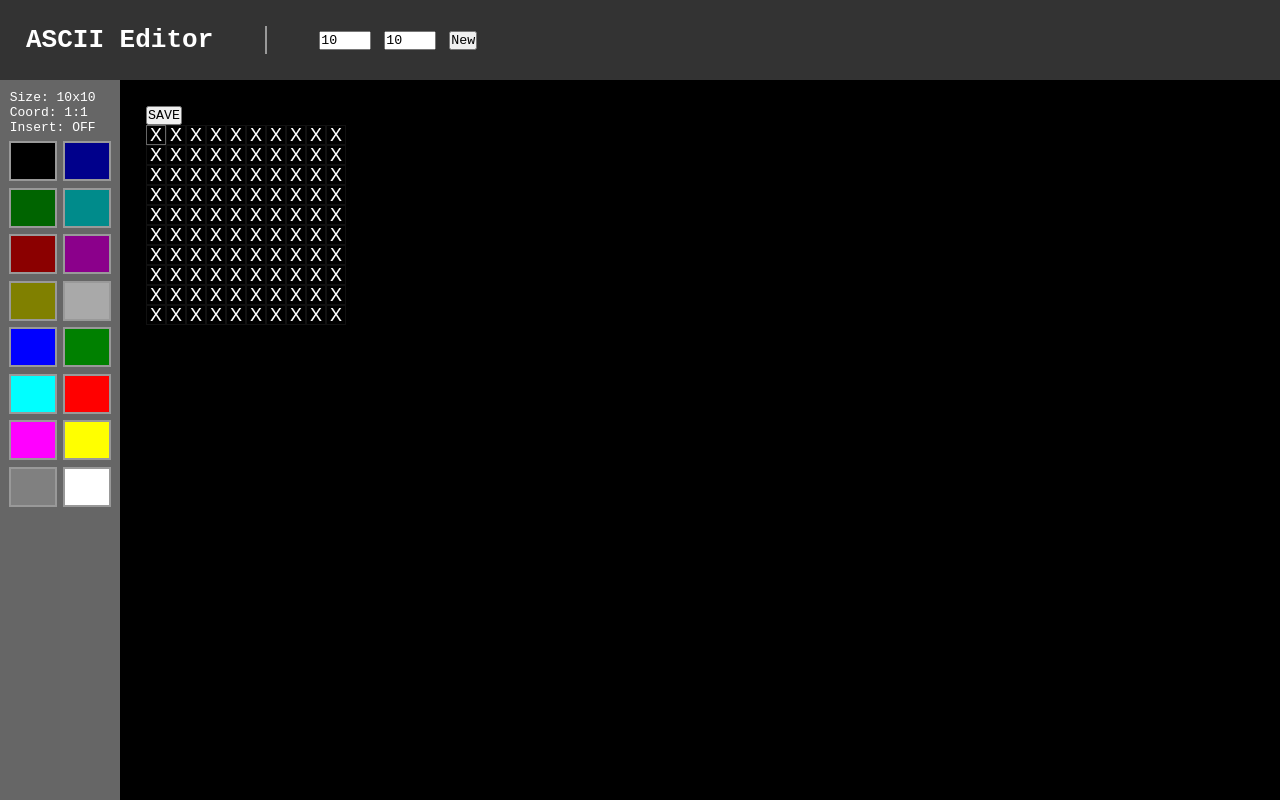
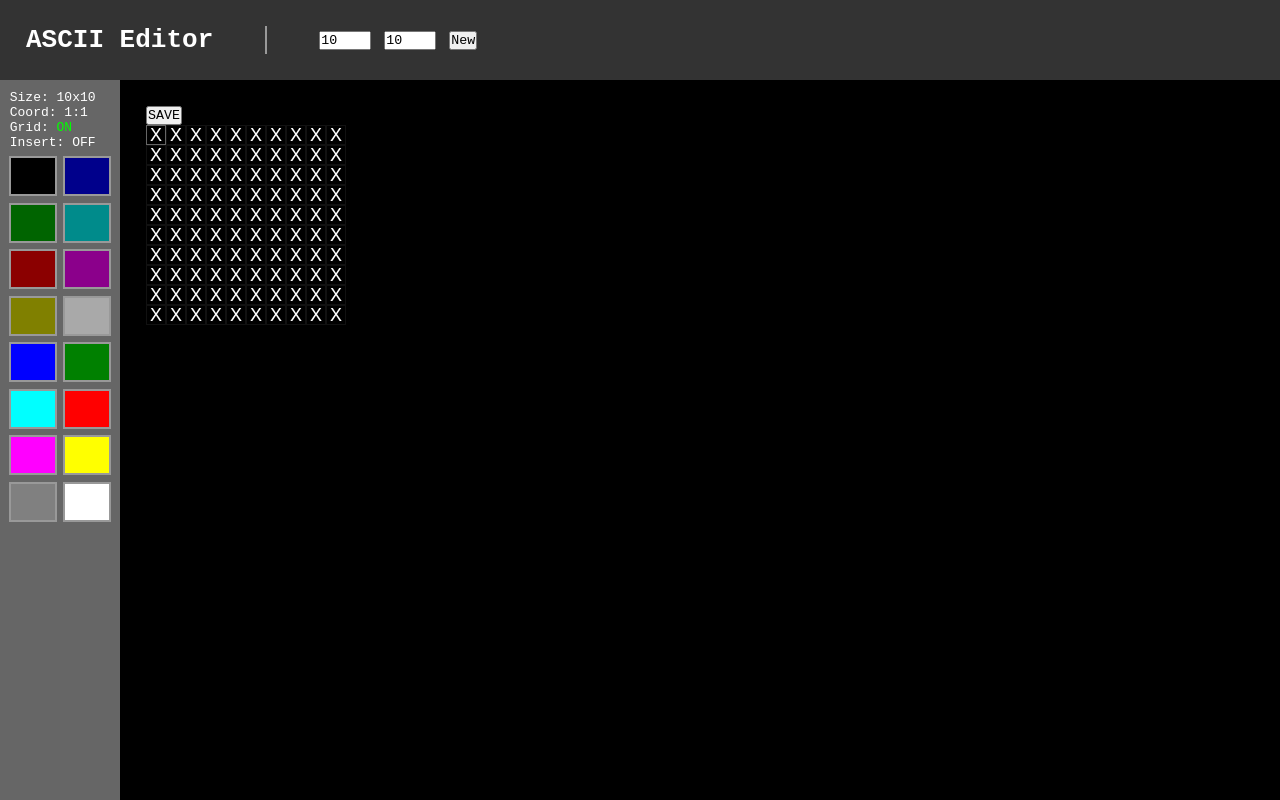
Before and after one commit to VeroLom/ascii-edit, a React (Create React App) app: page / in a window 1280 px wide. Built offline with nearby package versions, Linux system fonts and the light colour scheme.

Commit message:
Added grid toggle

```diff
--- a/src/components/DrawingTable.js
+++ b/src/components/DrawingTable.js
@@ -9,7 +9,8 @@ function DrawingTable() {
         currentColor,
         tableData, setTableData,
         selectedCell, setSelectedCell,
-        insertMode, setInsertMode
+        insertMode, setInsertMode,
+        showGrid,
     } = useStore();
     const tableRef = useRef();
 
@@ -152,7 +153,7 @@ function DrawingTable() {
                         {row.map((col, colIndex) => (
                             <div
                                 key={colIndex}
-                                className={`${styles.col} ${isSelected(rowIndex, colIndex) ? styles.active : ''}`}
+                                className={`${styles.col} ${showGrid ? styles.border : ''} ${isSelected(rowIndex, colIndex) ? styles.active : ''}`}
                                 onClick={(event) => handleCellClick(event, rowIndex, colIndex)}
                                 style={{color: col[0]}}
                             >
--- a/src/components/DrawingTable.module.css
+++ b/src/components/DrawingTable.module.css
@@ -18,10 +18,13 @@
     color: #fff;
     font-size: 20px;
     user-select: none;
-    border: 1px solid #111;
+    border: 1px solid transparent;
+}
+
+.border {
+    border-color: #111;
 }
 
 .active {
-    /*background: #333;*/
     border-color: #666;
 }
--- a/src/components/SidebarInfo.js
+++ b/src/components/SidebarInfo.js
@@ -3,12 +3,22 @@ import useStore from "../store";
 import styles from "./SidebarInfo.module.css";
 
 const SidebarInfo = () => {
-    const {insertMode, selectedCell, getTableSize} = useStore();
+    const {showGrid, setShowGrid, insertMode, selectedCell, getTableSize} = useStore();
+
+    function toggleShowGrid() {
+        setShowGrid(!showGrid);
+    }
 
     return (
         <div className={styles.info}>
             <p>Size: {getTableSize()[0]}x{getTableSize()[1]}</p>
             <p>Coord: {selectedCell[0] + 1}:{selectedCell[1] + 1}</p>
+            <p>Grid:&nbsp;
+                <span className={`${styles.toggle} ${showGrid ? styles.on : ''}`}
+                      onClick={() => toggleShowGrid()}
+                >
+                {showGrid ? 'ON' : 'OFF'}</span>
+            </p>
             <p>Insert: {insertMode ? 'ON' : 'OFF'}</p>
         </div>
     );
--- a/src/components/SidebarInfo.module.css
+++ b/src/components/SidebarInfo.module.css
@@ -5,3 +5,12 @@
 .info p {
     color: #fff;
 }
+
+.toggle {
+    cursor: pointer;
+    color: red;
+}
+
+.on {
+    color: #00ff00;
+}
--- a/src/store/index.js
+++ b/src/store/index.js
@@ -3,6 +3,9 @@ import {create} from 'zustand';
 const useStore = create((set, get) => ({
     insertMode: false,
     setInsertMode: (newInsertMode) => set({ insertMode: newInsertMode }),
+
+    showGrid: true,
+    setShowGrid: (newShowGrid) => set({ showGrid: newShowGrid }),
 
     currentColor: '#ffffff',
     setCurrentColor: (newCurrentColor) => set({ currentColor: newCurrentColor}),
```
